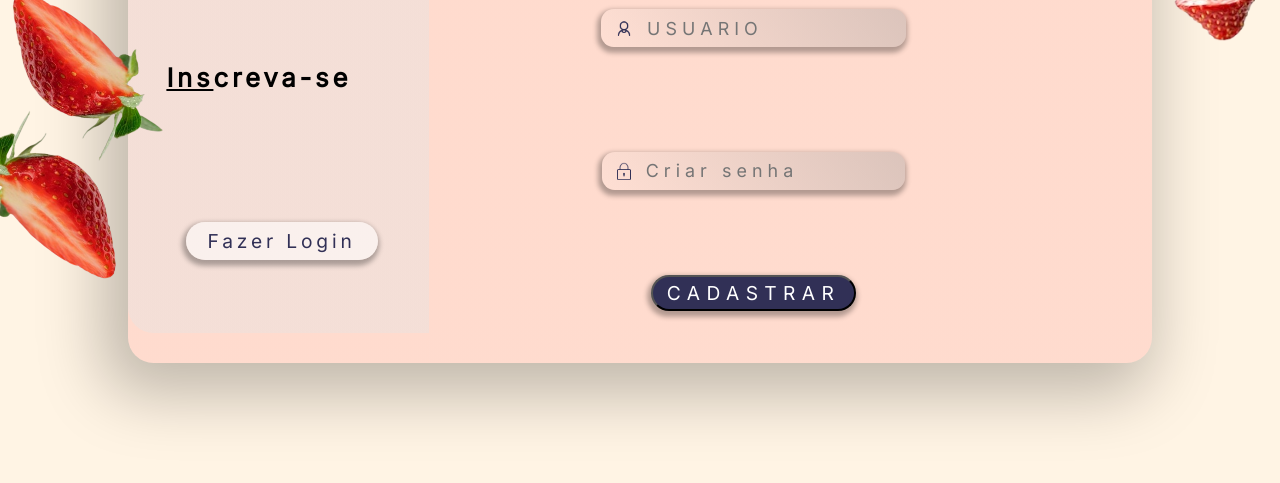
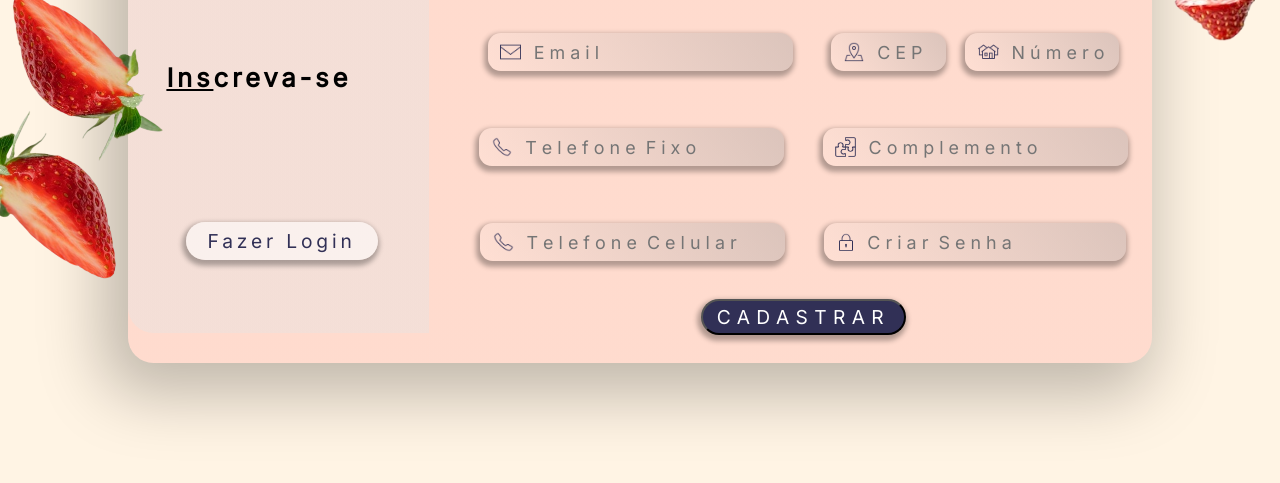
Before and after one commit to Berry-Bite/Projeto-BerryBite, a plain HTML site: page Site Institucional/cadastro.html in a window 1280 px wide. Shown: the part 317-800 px from the top of the page. Drawn offline with Linux system fonts and the light colour scheme.

Commit message:
Tela de Cadastro Finalizada

```diff
--- a/Site Institucional/cadastro.css
+++ b/Site Institucional/cadastro.css
@@ -190,19 +190,16 @@ html, body {
     flex-direction: column;
     opacity: 100%;
     justify-content: space-around;
-    display: flex;
-    flex-direction: column;
     margin-left: 3vw;
     white-space: nowrap;
-    margin-top: 4vw;
 }
 
 #p_faca_seu_cadastro {
     color: #313056;
     font-size: 2.4vw;
     letter-spacing: 0.5vw;
-    margin-left: 9vw;
-    margin-top: -3vw;
+    margin-left: 3vw;
+    margin-top: 1vw;
 }
 
 #div_input_usuario {
@@ -285,4 +282,45 @@ html, body {
     letter-spacing: 0.5vw;
     width: 16vw;
     height: 2.8vw;
+    cursor: pointer;
 }
+
+#div_input_cep{
+    box-shadow: -0.1vw 0.25vw 0.4vw 0.2vw rgba(0, 0, 0, 0.3);
+    height: 3vw;
+    width: 9vw;
+    display: flex;
+    border-radius: 1vw;
+    background: rgb(153,153,153);
+    background: linear-gradient(235deg, rgba(153,153,153,1) 0%, rgba(153,153,153,0.35) 0%, rgba(255,255,255,0.1) 100%);
+}
+#div_input_numero{
+    box-shadow: -0.1vw 0.25vw 0.4vw 0.2vw rgba(0, 0, 0, 0.3);
+    height: 3vw;
+    width: 12vw;
+    display: flex;
+    border-radius: 1vw;
+    background: rgb(153,153,153);
+    background: linear-gradient(235deg, rgba(153,153,153,1) 0%, rgba(153,153,153,0.35) 0%, rgba(255,255,255,0.1) 100%);
+}
+
+#campos01{
+    display: flex;
+    gap: 3vw;
+}
+#campos02{
+    display: flex;
+    gap: 3vw;
+}
+#campos_pequenos{
+    display: flex;
+    gap: 1.5vw;
+}
+#campos03{
+    display: flex;
+    gap: 3vw;
+}
+#campos04{
+    display: flex;
+    gap: 3vw;
+}
--- a/Site Institucional/cadastro.html
+++ b/Site Institucional/cadastro.html
@@ -68,18 +68,69 @@
 
                 <p id="p_faca_seu_cadastro">FAÇA SEU CADASTRO</p>
 
-                <div id="div_input_usuario">
-                    <div id="div_foto_usuario">
-                        <img id="img_usuario" src="icons/icons8-user-32.png">
+                <div id="campos01">
+                    <div id="div_input_usuario">
+                        <div id="div_foto_usuario">
+                            <img id="img_usuario" src="icons/fazenda.png">
+                        </div>
+                        <input id="input_usuario" placeholder="N o m e  d a  E m p r e s a" type="text">
                     </div>
-                    <input id="input_usuario" placeholder="U S U A R I O" type="text">
+                    <div id="div_input_usuario">
+                        <div id="div_foto_usuario">
+                            <img id="img_usuario" src="icons/cnpj.png">
+                        </div>
+                        <input id="input_usuario" placeholder="C N P J" type="text">
+                    </div>
                 </div>
-
-                <div id="div_input_senha">
-                    <div id="div_foto_senha">
-                        <img id="img_senha" src="icons/icons8-cadeado-50.png">
+                <div id="campos02">
+                    <div id="div_input_usuario">
+                        <div id="div_foto_usuario">
+                            <img id="img_usuario" src="icons/email.png">
+                        </div>
+                        <input id="input_usuario" placeholder="E m a i l" type="text">
                     </div>
-                    <input id="input_senha" placeholder="C r i a r   s e n h a" type="text">
+                    <div id="campos_pequenos">
+                        <div id="div_input_cep">
+                            <div id="div_foto_usuario">
+                                <img id="img_usuario" src="icons/endereco.png">
+                            </div>
+                            <input id="input_usuario" placeholder="C E P" type="text">
+                        </div>
+                        <div id="div_input_numero">
+                            <div id="div_foto_usuario">
+                                <img id="img_usuario" src="icons/bairro.png">
+                            </div>
+                            <input id="input_usuario" placeholder="N ú m e r o" type="text">
+                        </div>
+                    </div>
+                </div>
+                <div id="campos03">
+                    <div id="div_input_usuario">
+                        <div id="div_foto_usuario">
+                            <img id="img_usuario" src="icons/telefone.png">
+                        </div>
+                        <input id="input_usuario" placeholder="T e l e f o n e  F i x o" type="text">
+                    </div>
+                    <div id="div_input_usuario">
+                        <div id="div_foto_usuario">
+                            <img id="img_usuario" src="icons/complemento.png">
+                        </div>
+                        <input id="input_usuario" placeholder="C o m p l e m e n t o" type="text">
+                    </div>
+                </div>
+                <div id="campos04">
+                    <div id="div_input_usuario">
+                        <div id="div_foto_usuario">
+                            <img id="img_usuario" src="icons/telefone.png">
+                        </div>
+                        <input id="input_usuario" placeholder="T e l e f o n e  C e l u l a r" type="text">
+                    </div>
+                    <div id="div_input_senha">
+                        <div id="div_foto_senha">
+                            <img id="img_senha" src="icons/icons8-cadeado-50.png">
+                        </div>
+                        <input id="input_senha" placeholder="C r i a r  S e n h a" type="text">
+                    </div>
                 </div>
 
                 <button id="button_cadastrar">CADASTRAR</button>
```
